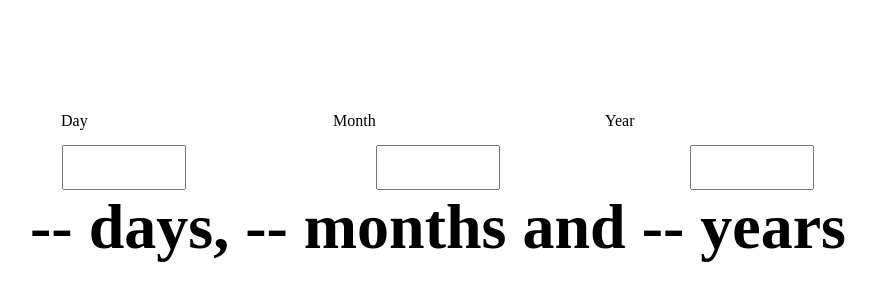
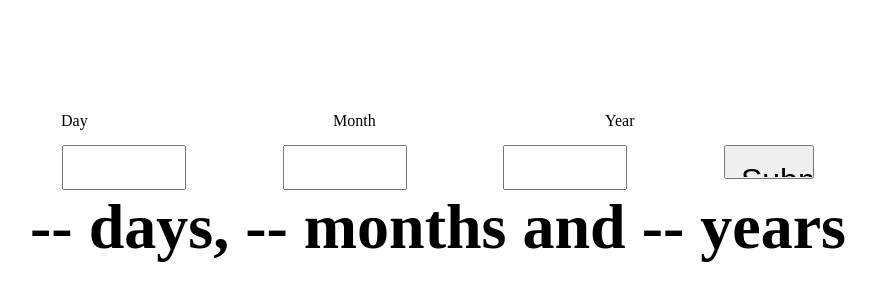
Before and after one commit to light-roast/calculateageapp, a React (Vite) app: page / in a window 1280 px wide. Shown: the part 220-520 px from the top of the page, without its empty margins (202-1078 px from the left). Built offline with nearby package versions, Linux system fonts and the light colour scheme.

Commit message:
js logic corrected and working :)

```diff
--- a/src/App.jsx
+++ b/src/App.jsx
@@ -12,19 +12,33 @@ function App() {
 
   function calculateRealAge(year, month, day, monthArr) {
     const actualDate = new Date();
-    let m = month;
-    let y = year;
-    if (actualDate.getDay() < day) {
-      setDays(day+monthArr[month]);
+    let d = actualDate.getDate();
+    let m = actualDate.getMonth()+1;
+    console.log(m);
+    let y = actualDate.getFullYear();
+
+    if (d < day) {
       m--;
+      let actualDays = d + (monthArr[m+1]);
+      let realDays = actualDays - day;
+      setDays(realDays);
+    } else {
+      let realDays = d - day;
+      setDays(realDays);
     }
 
-    if (actualDate.getMonth() < m) {
-      setMonths(m+12);
+    if (m < month) {
       y--;
+      m += 12;
+      let realMonths = m - month;
+      setMonths(realMonths);
+    } else {
+      let realMonths = (m - month);
+      setMonths(realMonths);
     }
 
-    setYears(actualDate.getFullYear()-y);
+    setYears(y-year);
+
 
   }
 
--- a/src/components/FormBirthDate.jsx
+++ b/src/components/FormBirthDate.jsx
@@ -1,12 +1,15 @@
 import { useState } from "react"
 
-export default function FormBirthDate({calculate, requiredDay, requiredMonth, requiredYear}) {
+export default function FormBirthDate({calculate}) {
     const [day, setDay] = useState(undefined);
     const [month, setMonth] = useState(undefined);
     const [year, setYear] = useState(undefined);
     const [validDay, setValidDay] = useState(true);
     const [validMonth, setValidMonth] = useState(true);
     const [validYear, setValidYear] = useState(true);
+    const [requiredDay, setRequiredDay] = useState(false);
+    const [requiredMonth, setRequiredMonth] = useState(false);
+    const [requiredYear, setRequiredYear] = useState(false);
     let daysInMonth = [31, 28, 31, 30, 31, 30, 31, 31, 30, 31, 30, 31];
 
     function handleDayChange(e) {
@@ -50,24 +53,42 @@ export default function FormBirthDate({calculate, requiredDay, requiredMonth, re
 
     function handleSubmit(e) {
         e.preventDefault();
+        if (day === undefined && month === undefined && year === undefined) {
+            alert('Please fill the birth date format inputs');
+            return;
+        };
+        if (day === undefined){
+            setRequiredDay(true);
+            return;
+        };
+        if (month === undefined) {
+            setRequiredMonth(true);
+            return;
+        };
+        if (year === undefined) {
+            setRequiredYear(true);
+            return;
+        };
+
         if (validDay && validMonth && validYear){
-            calculate()
-        }
+            calculate(year, month, day, daysInMonth);
+        };
     }
 
     return (
         <form
         className="BDForm"
-        handleSubmit={handleSubmit}>
+        onSubmit={handleSubmit}>
             <section className="labelRow">
                 <label htmlFor="day">Day</label>
                 <label htmlFor="month">Month</label>
                 <label htmlFor="year">Year</label>
             </section>
             <section className="inputRow">
-                <input type="number" className={validDay} id={requiredDay} name="day" onChange={handleDayChange} required/>
-                <input type="number" className={validMonth} id={requiredMonth} name="month" onChange={handleMonthChange}/>
-                <input type="number" className={validYear} id={requiredYear} name="year" onChange={handleYearChange}/>
+                <input type="number" className={`${validDay ? "validDay" : "invalidDay"} ${requiredDay ? "requiredDay" : "day" }`} name="day" onChange={handleDayChange} required/>
+                <input type="number" className={`${validMonth ? "validMonth" : "invalidMonth"} ${requiredMonth ? "requiredMonth" : "month" }`} name="month" onChange={handleMonthChange}/>
+                <input type="number" className={`${validYear ? "validYear" : "invalidYear"} ${requiredYear ? "requiredYear" : "year"}`} name="year" onChange={handleYearChange}/>
+                <input type="submit"></input>
             </section>
             <section>
                 {validDay ? (<div></div>) : (<div>Must be a valid day</div>)}
```
